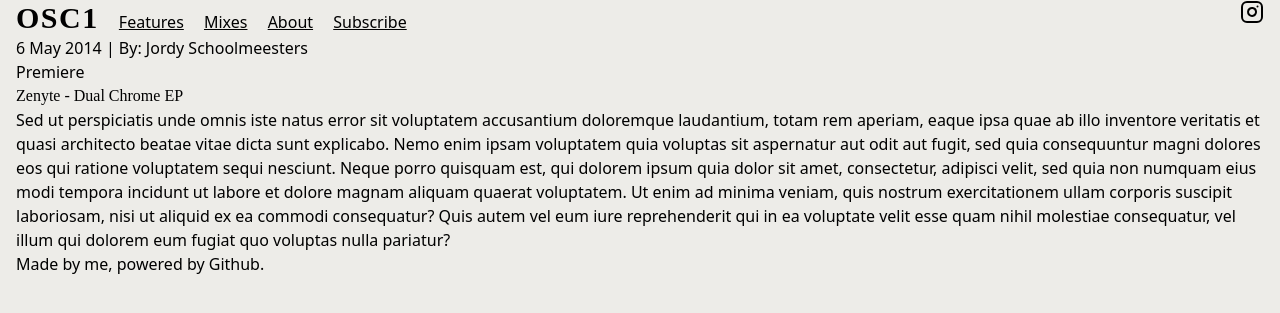
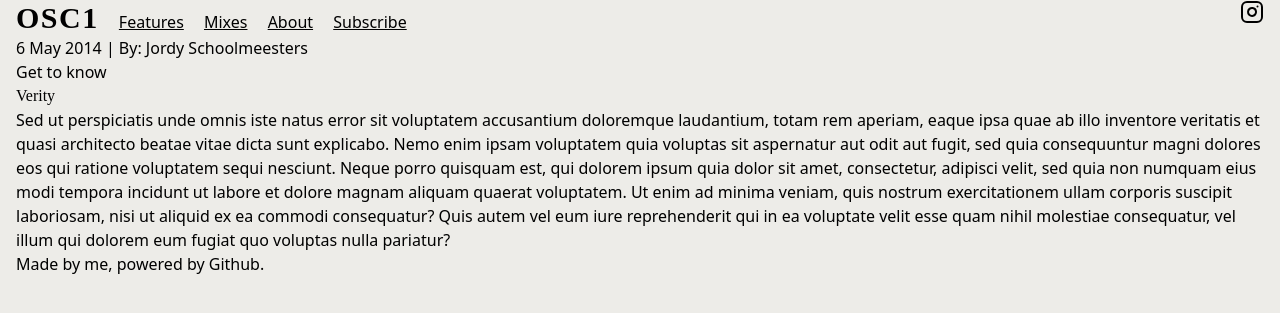
Before and after one commit to osc1blog/osc1blog.github.io, a Jekyll site: the page built from _posts/2014-5-6-verity.md, in a window 1280 px wide. Shown: the top 313 px of the page. Built offline with Jekyll 4.4.1, drawn with Linux system fonts in a browser that asks for light colours; nearby versions of some CDN libraries; some web fonts are replaced.

Commit message:
Update and rename 2014-5-6-cluster.md to 2014-5-6-verity.md

```diff
--- a/_posts/2014-5-6-cluster.md
+++ b/_posts/2014-5-6-verity.md
@@ -1,7 +1,8 @@
 ---
 layout: post
-title:  "Premiere: Zenyte - Dual Chrome EP"
+title:  "Get to know: Verity"
 author: jordy
+image: /assets/img/verity.jpg
 ---
 
 Sed ut perspiciatis unde omnis iste natus error sit voluptatem accusantium doloremque laudantium, totam rem aperiam, eaque ipsa quae ab illo inventore veritatis et quasi architecto beatae vitae dicta sunt explicabo. Nemo enim ipsam voluptatem quia voluptas sit aspernatur aut odit aut fugit, sed quia consequuntur magni dolores eos qui ratione voluptatem sequi nesciunt. Neque porro quisquam est, qui dolorem ipsum quia dolor sit amet, consectetur, adipisci velit, sed quia non numquam eius modi tempora incidunt ut labore et dolore magnam aliquam quaerat voluptatem. Ut enim ad minima veniam, quis nostrum exercitationem ullam corporis suscipit laboriosam, nisi ut aliquid ex ea commodi consequatur? Quis autem vel eum iure reprehenderit qui in ea voluptate velit esse quam nihil molestiae consequatur, vel illum qui dolorem eum fugiat quo voluptas nulla pariatur?
```
